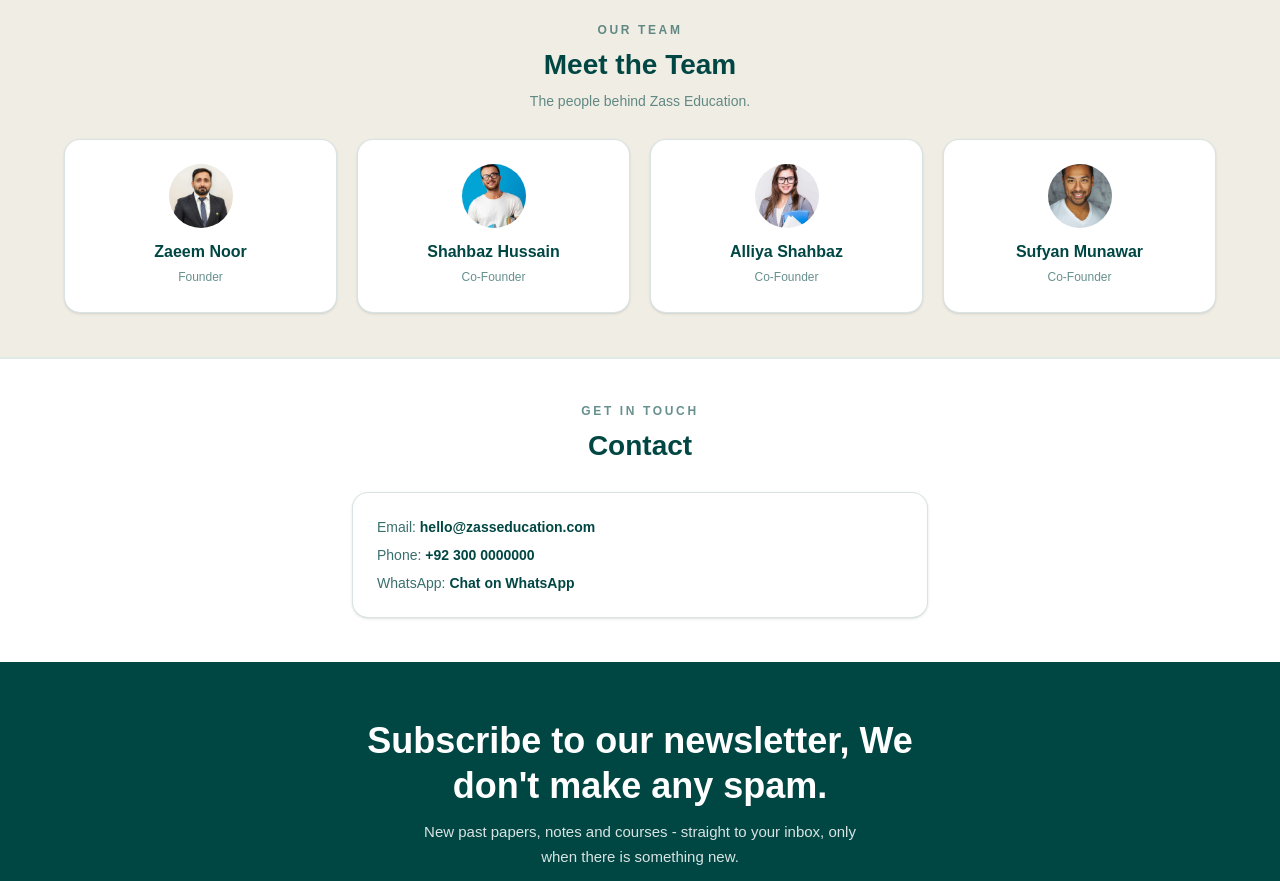
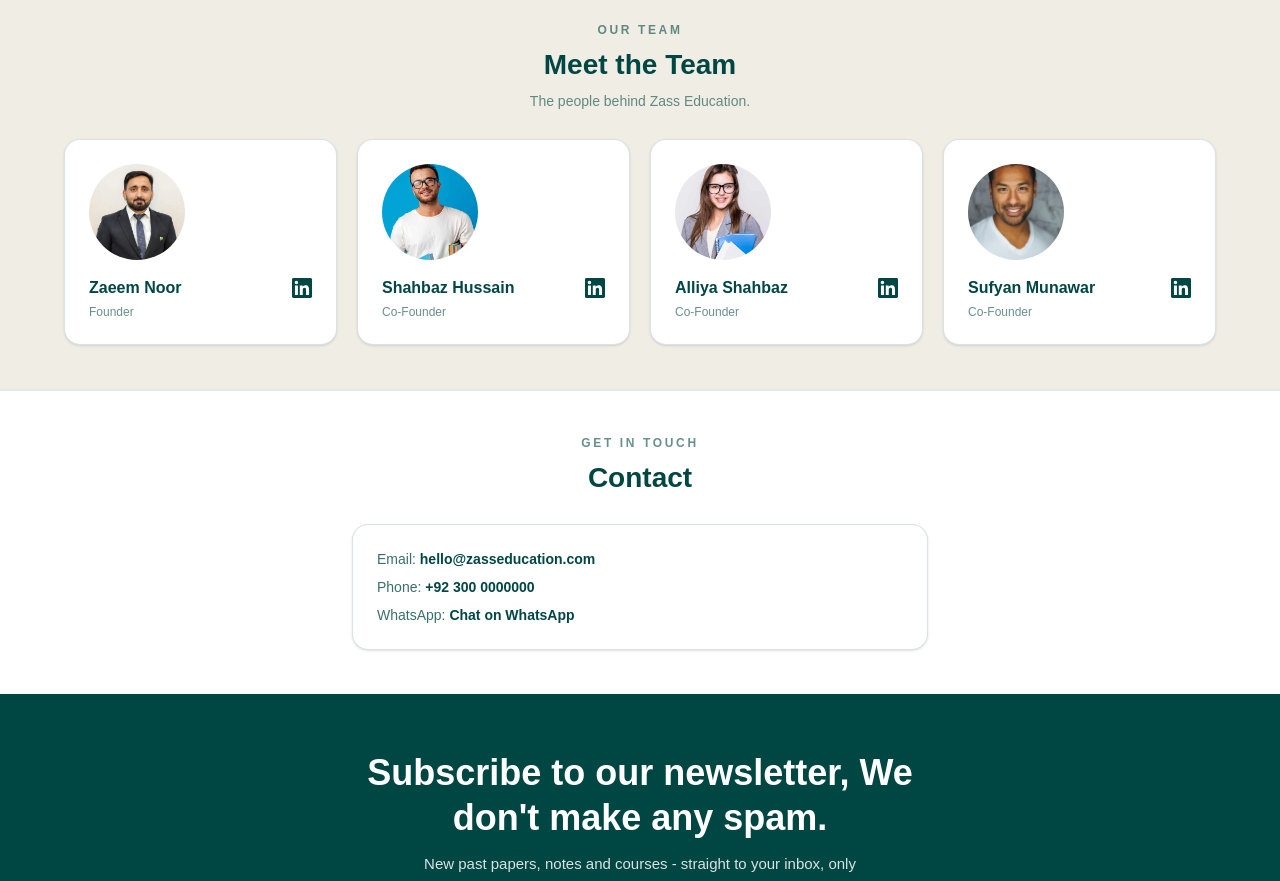
Before and after one commit to Hateem-Hussain-01/zass-education, a Next.js app: page /about in a window 1280 px wide. Shown: the part 800-1681 px from the top of the page. Built offline with nearby package versions, Linux system fonts and the light colour scheme.

Commit message:
Team cards: taller, name left-aligned, LinkedIn icon aligned with name

```diff
--- a/app/about/page.tsx
+++ b/app/about/page.tsx
@@ -4,6 +4,7 @@ import { useSettings } from "@/lib/store";
 import { TEAM } from "@/lib/types";
 import PageHero from "@/components/PageHero";
 import Reveal from "@/components/Reveal";
+import TeamLinkedIn from "@/components/TeamLinkedIn";
 
 /* Same team photos as the home page: matched by the person, not by
    file order (the template ships 2 men + 2 women; the team is 3 men +
@@ -98,16 +99,19 @@ export default function AboutPage() {
               {TEAM.map((m) => (
                 <div
                   key={m.name}
-                  className="bg-[var(--zass-card)] border border-[rgba(0,70,67,0.15)] rounded-2xl p-6 text-center shadow-sm hover:shadow-md hover:-translate-y-1 transition-all"
+                  className="bg-[var(--zass-card)] border border-[rgba(0,70,67,0.15)] rounded-2xl p-6 text-left shadow-sm hover:shadow-md hover:-translate-y-1 transition-all"
                 >
                   {/* eslint-disable-next-line @next/next/no-img-element */}
                   <img
                     src={TEAM_PHOTOS[m.name] ?? "/images/purdue/team1.jpg"}
                     alt={m.name}
-                    className="w-16 h-16 mx-auto rounded-full object-cover"
+                    className="w-24 h-24 rounded-full object-cover"
                   />
-                  <h3 className="font-bold text-[#004643] mt-3">{m.name}</h3>
-                  <span className="text-xs text-[rgba(0,70,67,0.6)]">{m.role}</span>
+                  <div className="mt-4 flex items-center justify-between gap-3">
+                    <h3 className="font-bold text-[#004643]">{m.name}</h3>
+                    <TeamLinkedIn url={m.linkedinUrl} name={m.name} />
+                  </div>
+                  <span className="mt-1 block text-xs text-[rgba(0,70,67,0.6)]">{m.role}</span>
                 </div>
               ))}
             </div>
--- a/app/page.tsx
+++ b/app/page.tsx
@@ -7,6 +7,7 @@ import { TEAM } from "@/lib/types";
 import { BOARDS } from "@/lib/boards";
 import { CATALOGUE_PAPERS } from "@/lib/papers-catalogue";
 import Reveal from "@/components/Reveal";
+import TeamLinkedIn from "@/components/TeamLinkedIn";
 import Icon, { type IconName } from "@/components/icons";
 
 /* ------------------------------------------------------------------ */
@@ -646,7 +647,7 @@ export default function HomePage() {
             {TEAM.map((m) => (
               <Reveal key={m.name} className="h-full">
                 <div className="h-full overflow-hidden rounded-2xl border border-[rgba(0,70,67,0.15)] bg-[var(--zass-card)] shadow-sm transition-transform hover:-translate-y-1 hover:shadow-md">
-                  <div className="h-[220px] overflow-hidden bg-[rgba(0,70,67,0.08)]">
+                  <div className="h-[300px] overflow-hidden bg-[rgba(0,70,67,0.08)]">
                     {/* eslint-disable-next-line @next/next/no-img-element */}
                     <img
                       src={TEAM_PHOTOS[m.name] ?? "/images/purdue/team1.jpg"}
@@ -654,8 +655,11 @@ export default function HomePage() {
                       className="h-full w-full object-cover object-top"
                     />
                   </div>
-                  <div className="p-4 text-center">
-                    <h3 className="font-extrabold text-[#004643]">{m.name}</h3>
+                  <div className="p-5 text-left">
+                    <div className="flex items-center justify-between gap-3">
+                      <h3 className="font-extrabold text-[#004643]">{m.name}</h3>
+                      <TeamLinkedIn url={m.linkedinUrl} name={m.name} />
+                    </div>
                     <span className="mt-1 block text-xs text-[rgba(0,70,67,0.6)]">
                       {m.role}
                     </span>
--- /dev/null
+++ b/components/TeamLinkedIn.tsx
@@ -0,0 +1,37 @@
+import Icon from "@/components/icons";
+
+/**
+ * LinkedIn mark on a team card, on the name's line at the right edge.
+ * A real link (new tab) when a profile URL is set; the same icon with
+ * no link when it is not - the spot is never left empty and no URL is
+ * ever guessed. Same Cyprus colour and size either way.
+ */
+export default function TeamLinkedIn({
+  url,
+  name,
+}: {
+  url?: string;
+  name: string;
+}) {
+  const icon = (
+    <Icon name="linkedin" filled className="h-5 w-5 text-[#004643]" />
+  );
+  if (url) {
+    return (
+      <a
+        href={url}
+        target="_blank"
+        rel="noopener noreferrer"
+        aria-label={`${name} on LinkedIn`}
+        className="shrink-0 transition-opacity hover:opacity-70"
+      >
+        {icon}
+      </a>
+    );
+  }
+  return (
+    <span aria-hidden="true" className="shrink-0">
+      {icon}
+    </span>
+  );
+}
--- a/components/icons.tsx
+++ b/components/icons.tsx
@@ -101,6 +101,11 @@ const PATHS: Record<string, ReactNode> = {
       <path d="m22 6-10 7L2 6" />
     </>
   ),
+  /* LinkedIn brand glyph (filled shape, not a stroke icon - use with
+     the `filled` prop). */
+  linkedin: (
+    <path d="M20.447 20.452h-3.554v-5.569c0-1.328-.027-3.037-1.852-3.037-1.853 0-2.136 1.445-2.136 2.939v5.667H9.351V9h3.414v1.561h.046c.477-.9 1.637-1.85 3.37-1.85 3.601 0 4.267 2.37 4.267 5.455v6.286zM5.337 7.433c-1.144 0-2.063-.926-2.063-2.065 0-1.138.92-2.063 2.063-2.063 1.14 0 2.064.925 2.064 2.063 0 1.139-.925 2.065-2.064 2.065zm1.782 13.019H3.555V9h3.564v11.452zM22.225 0H1.771C.792 0 0 .774 0 1.729v20.542C0 23.227.792 24 1.771 24h20.451C23.2 24 24 23.227 24 22.271V1.729C24 .774 23.2 0 22.225 0z" />
+  ),
 };
 
 export type IconName = keyof typeof PATHS;
--- a/lib/types.ts
+++ b/lib/types.ts
@@ -151,12 +151,16 @@ export const DEFAULT_SETTINGS: SiteSettings = {
 
 /** The Zass Education team, exactly as named by the founder. Roles given
  *  by Eman (22 Nov 2026): Zaeem Noor is Founder; the other three are
- *  Co-Founders. No bios or quotes are invented for them. */
-export const TEAM: { name: string; role: string }[] = [
-  { name: "Zaeem Noor", role: "Founder" },
-  { name: "Shahbaz Hussain", role: "Co-Founder" },
-  { name: "Alliya Shahbaz", role: "Co-Founder" },
-  { name: "Sufyan Munawar", role: "Co-Founder" },
+ *  Co-Founders. No bios or quotes are invented for them.
+ *  linkedinUrl: a real LinkedIn profile link when Eman gives one.
+ *  Empty for all four right now - Zaeem's URL is still awaited, and no
+ *  URL is ever guessed. The card always shows the LinkedIn icon in the
+ *  same spot; it is a link only when a URL is set. */
+export const TEAM: { name: string; role: string; linkedinUrl: string }[] = [
+  { name: "Zaeem Noor", role: "Founder", linkedinUrl: "" },
+  { name: "Shahbaz Hussain", role: "Co-Founder", linkedinUrl: "" },
+  { name: "Alliya Shahbaz", role: "Co-Founder", linkedinUrl: "" },
+  { name: "Sufyan Munawar", role: "Co-Founder", linkedinUrl: "" },
 ];
 
 export function initials(name: string): string {
```
